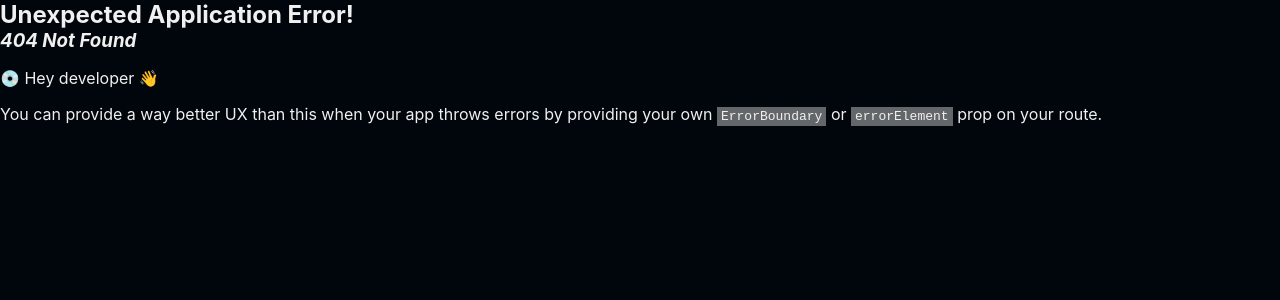
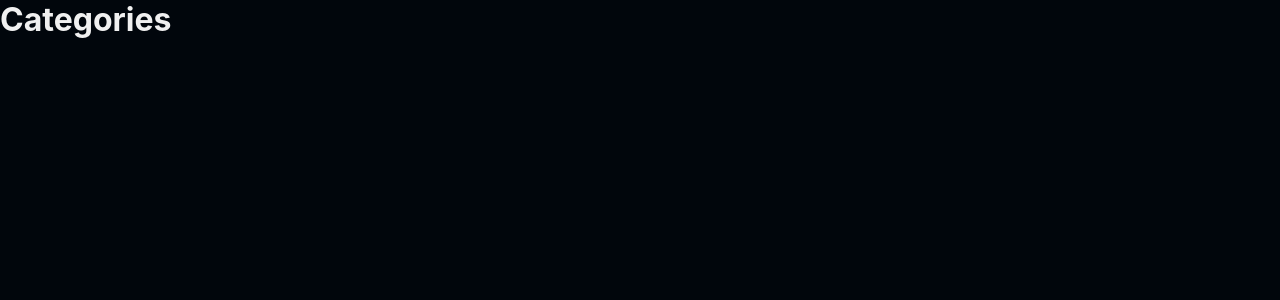
Before and after one commit to Ans-Soft/gaming-laptop-store-frontend, a React (Vite) app in the folder gaming-laptop-store/: page /admin/categories in a window 1280 px wide. Before the commit this address had no page. Shown: the top 300 px of the page. Built offline with nearby package versions, Linux system fonts and the light colour scheme.

Commit message:
New routes - users, products, categories and brands

```diff
--- a/gaming-laptop-store/src/components/admin/DashboardCard.jsx
+++ b/gaming-laptop-store/src/components/admin/DashboardCard.jsx
@@ -2,6 +2,8 @@ import { Link } from "react-router-dom";
 import "./../../styles/admin/dashboardCard.css";
 
 const DashboardCard = ({ icon, title, description, color, to }) => {
+
+
   return (
     <Link to={to} className="dashboard-card" style={{ borderColor: color }}>
       <div className="dashboard-card-icon" style={{ color }}>
--- /dev/null
+++ b/gaming-laptop-store/src/pages/admin/Brands.jsx
@@ -0,0 +1,7 @@
+export default function  Brands() {
+  return (
+    <>
+      <h1>Brands</h1>
+    </>
+  )
+}
--- /dev/null
+++ b/gaming-laptop-store/src/pages/admin/Categories.jsx
@@ -0,0 +1,7 @@
+export default function Categories () {
+  return (
+    <>
+      <h1>Categories</h1>
+    </>
+  )
+}
--- a/gaming-laptop-store/src/pages/admin/Dashboard.jsx
+++ b/gaming-laptop-store/src/pages/admin/Dashboard.jsx
@@ -25,6 +25,7 @@ export default function Dashboard() {
       description: "Administra usuarios y permisos",
       color: "#2ef06a",
       to: "/admin/users",
+
     },
     {
       icon: <Grid size={32} />,
--- /dev/null
+++ b/gaming-laptop-store/src/pages/admin/Products.jsx
@@ -0,0 +1,7 @@
+export default function Products (){
+  return (
+    <>
+      <h1>Products</h1>
+    </>
+  )
+}
--- /dev/null
+++ b/gaming-laptop-store/src/pages/admin/Users.jsx
@@ -0,0 +1,8 @@
+export default function Users() {
+  return (
+
+    <>
+      <h1>Users</h1>
+    </>
+  )
+}
```
Also changed, not shown: gaming-laptop-store/src/main.jsx (+21 -0 lines).
